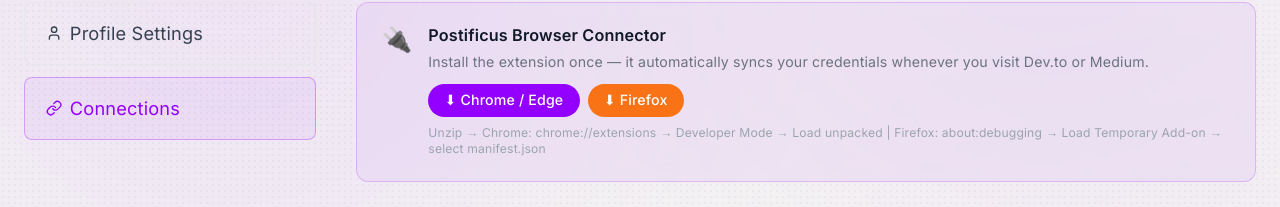
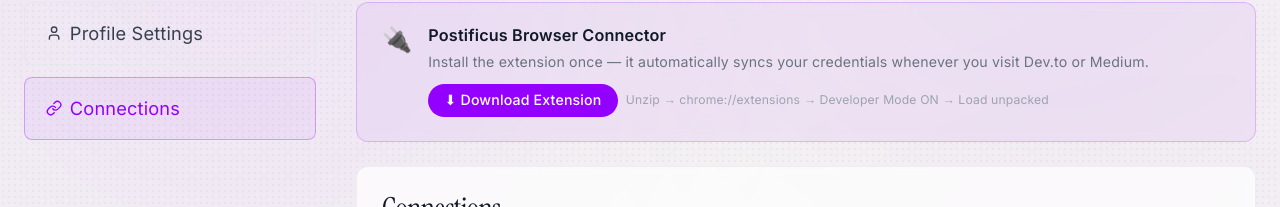
Before and after one commit to unichronic/postificus, a React (Vite) app in the folder frontend/: page /settings in a window 1280 px wide. Both pictures are taken after a click on the button "Connections". Shown: the part 238-445 px from the top of the page. Built offline with nearby package versions, Linux system fonts and the light colour scheme; no server answers.

Commit message:
feat: auto-detect browser and show correct extension download

```diff
--- a/frontend/src/pages/Settings.jsx
+++ b/frontend/src/pages/Settings.jsx
@@ -226,23 +226,24 @@
                                     <div className="flex-1">
                                         <p className="font-semibold text-gray-900 text-base">Postificus Browser Connector</p>
                                         <p className="text-sm text-gray-500 mt-1">Install the extension once — it automatically syncs your credentials whenever you visit Dev.to or Medium.</p>
-                                        <div className="mt-3 flex flex-wrap gap-2 items-center">
-                                            <a
-                                                href="/postificus-extension-chrome.zip"
-                                                download="postificus-extension-chrome.zip"
-                                                className="inline-flex items-center gap-1.5 rounded-full bg-brand px-4 py-1.5 text-sm font-medium text-white hover:bg-brand-dark transition-colors"
-                                            >
-                                                ⬇ Chrome / Edge
-                                            </a>
-                                            <a
-                                                href="/postificus-extension-firefox.zip"
-                                                download="postificus-extension-firefox.zip"
-                                                className="inline-flex items-center gap-1.5 rounded-full bg-orange-500 px-4 py-1.5 text-sm font-medium text-white hover:bg-orange-600 transition-colors"
-                                            >
-                                                ⬇ Firefox
-                                            </a>
-                                            <span className="text-xs text-gray-400">Unzip → Chrome: chrome://extensions → Developer Mode → Load unpacked | Firefox: about:debugging → Load Temporary Add-on → select manifest.json</span>
-                                        </div>
+                                        {(() => {
+                                            const isFirefox = navigator.userAgent.includes('Firefox');
+                                            const isChrome = !isFirefox;
+                                            const zip = isFirefox ? '/postificus-extension-firefox.zip' : '/postificus-extension-chrome.zip';
+                                            const label = '⬇ Download Extension';
+                                            const hint = isFirefox
+                                                ? 'Unzip → about:debugging → Load Temporary Add-on → select manifest.json'
+                                                : 'Unzip → chrome://extensions → Developer Mode ON → Load unpacked';
+                                            const btnClass = isFirefox
+                                                ? 'inline-flex items-center gap-1.5 rounded-full bg-orange-500 px-4 py-1.5 text-sm font-medium text-white hover:bg-orange-600 transition-colors'
+                                                : 'inline-flex items-center gap-1.5 rounded-full bg-brand px-4 py-1.5 text-sm font-medium text-white hover:bg-brand-dark transition-colors';
+                                            return (
+                                                <div className="mt-3 flex flex-wrap gap-2 items-center">
+                                                    <a href={zip} download className={btnClass}>{label}</a>
+                                                    <span className="text-xs text-gray-400">{hint}</span>
+                                                </div>
+                                            );
+                                        })()}
                                     </div>
                                 </div>
                             </CardContent>
```
